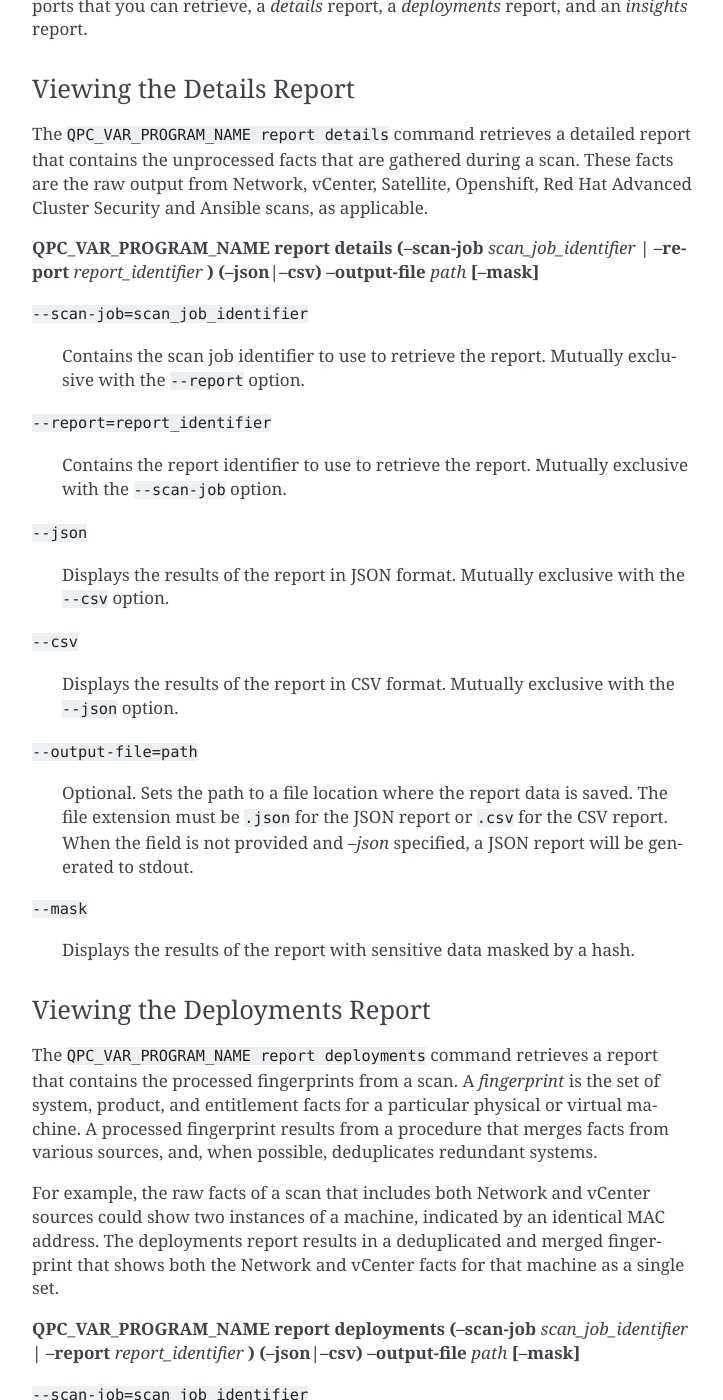
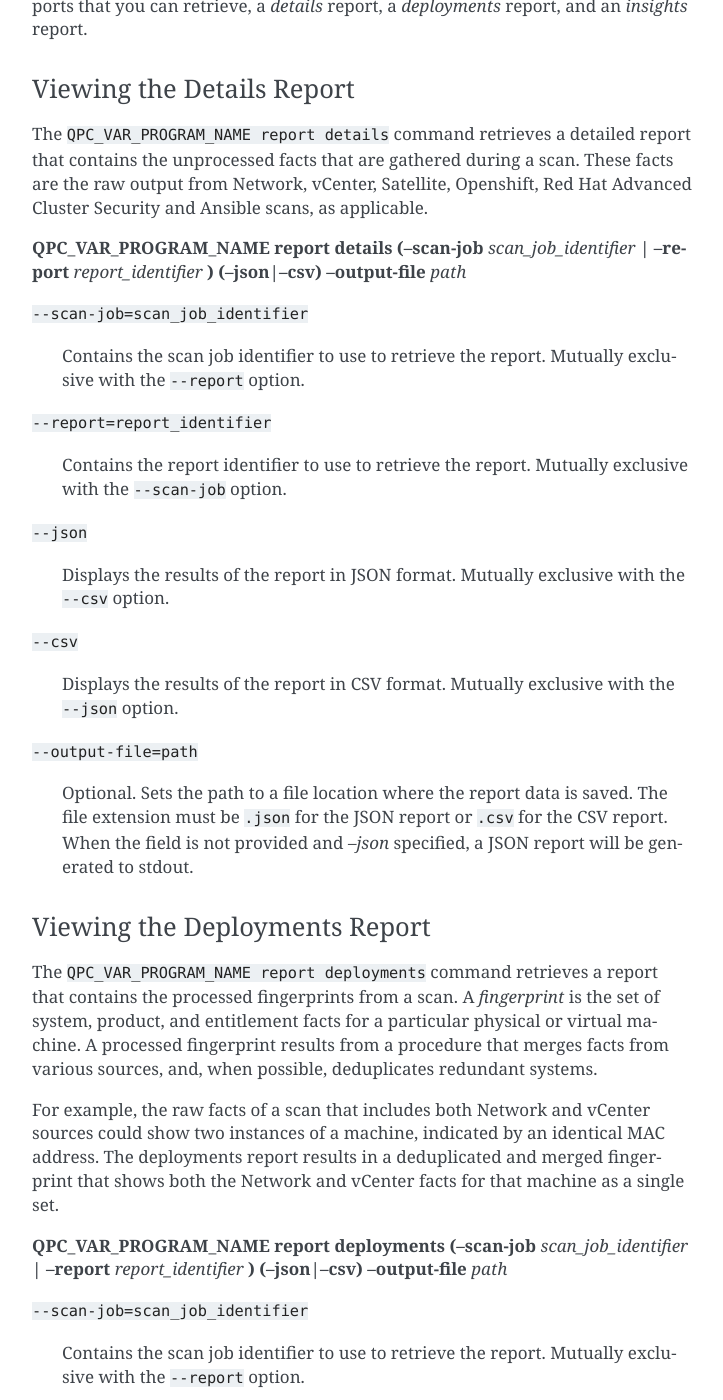
Before and after one commit to quipucords/qpc, a Sphinx documentation site: the page built from docs/source/man-template.rst, in a window 1280 px wide and 1400 px high, scrolled down 16061 px. Shown: the whole window, without its empty margins (388-1111 px from the left). Built offline with Sphinx 7.4.7, drawn with Linux system fonts in a browser that asks for light colours; some of the changed text lies outside the part shown.

Commit message:
docs: remove unsupported --mask flag from man pages

```diff
--- a/docs/source/man-template.rst
+++ b/docs/source/man-template.rst
@@ -490,7 +490,7 @@
 
 The ``QPC_VAR_PROGRAM_NAME report details`` command retrieves a detailed report that contains the unprocessed facts that are gathered during a scan. These facts are the raw output from Network, vCenter, Satellite, Openshift, Red Hat Advanced Cluster Security and Ansible scans, as applicable.
 
-**QPC_VAR_PROGRAM_NAME report details (--scan-job** *scan_job_identifier* **|** **--report** *report_identifier* **)** **(--json|--csv)** **--output-file** *path* **[--mask]**
+**QPC_VAR_PROGRAM_NAME report details (--scan-job** *scan_job_identifier* **|** **--report** *report_identifier* **)** **(--json|--csv)** **--output-file** *path*
 
 ``--scan-job=scan_job_identifier``
 
@@ -512,10 +512,6 @@
 
   Optional. Sets the path to a file location where the report data is saved. The file extension must be ``.json`` for the JSON report or ``.csv`` for the CSV report. When the field is not provided and `--json` specified, a JSON report will be generated to stdout.
 
-``--mask``
-
-  Displays the results of the report with sensitive data masked by a hash.
-
 Viewing the Deployments Report
 ~~~~~~~~~~~~~~~~~~~~~~~~~~~~~~
 
@@ -523,7 +519,7 @@
 
 For example, the raw facts of a scan that includes both Network and vCenter sources could show two instances of a machine, indicated by an identical MAC address. The deployments report results in a deduplicated and merged fingerprint that shows both the Network and vCenter facts for that machine as a single set.
 
-**QPC_VAR_PROGRAM_NAME report deployments (--scan-job** *scan_job_identifier* **|** **--report** *report_identifier* **)** **(--json|--csv)** **--output-file** *path* **[--mask]**
+**QPC_VAR_PROGRAM_NAME report deployments (--scan-job** *scan_job_identifier* **|** **--report** *report_identifier* **)** **(--json|--csv)** **--output-file** *path*
 
 ``--scan-job=scan_job_identifier``
 
@@ -544,10 +540,6 @@
 ``--output-file=path``
 
   Optional. Sets the path to a file location where the report data is saved. The file extension must be ``.json`` for the JSON report or ``.csv`` for the CSV report. When the field is not provided and `--json` specified, a JSON report will be generated to stdout.
-
-``--mask``
-
-  Displays the results of the report with sensitive data masked by a hash.
 
 Viewing the Insights Report
 ~~~~~~~~~~~~~~~~~~~~~~~~~~~
@@ -574,7 +566,7 @@
 
 The ``QPC_VAR_PROGRAM_NAME report download`` command downloads a set of reports, identified either by scan job identifer or report identifier, as a TAR.GZ file.  The report TAR.GZ file contains the details and deployments reports in both their JSON and CSV formats.
 
-**QPC_VAR_PROGRAM_NAME report download (--scan-job** *scan_job_identifier* **|** **--report** *report_identifier* **)** **--output-file** *path* **[--mask]**
+**QPC_VAR_PROGRAM_NAME report download (--scan-job** *scan_job_identifier* **|** **--report** *report_identifier* **)** **--output-file** *path*
 
 ``--scan-job=scan_job_identifier``
 
@@ -587,10 +579,6 @@
 ``--output-file=path``
 
   Required. Sets the path to a file location where the report data is saved. The file extension must be ``.tar.gz``.
-
-``--mask``
-
-  Download the reports with sensitive data masked by a hash.
 
 Merging Scan Job Results
 ~~~~~~~~~~~~~~~~~~~~~~~~
```
Also changed, not shown: 3 other files.
